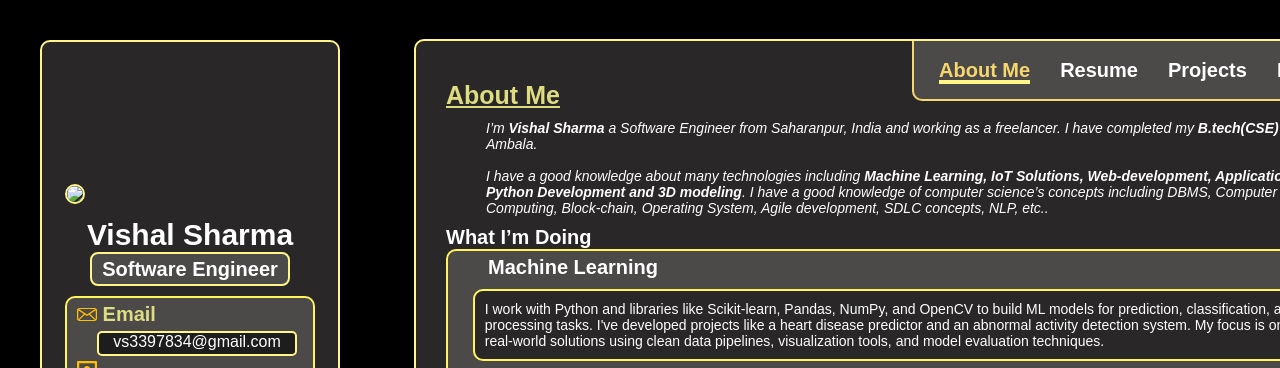
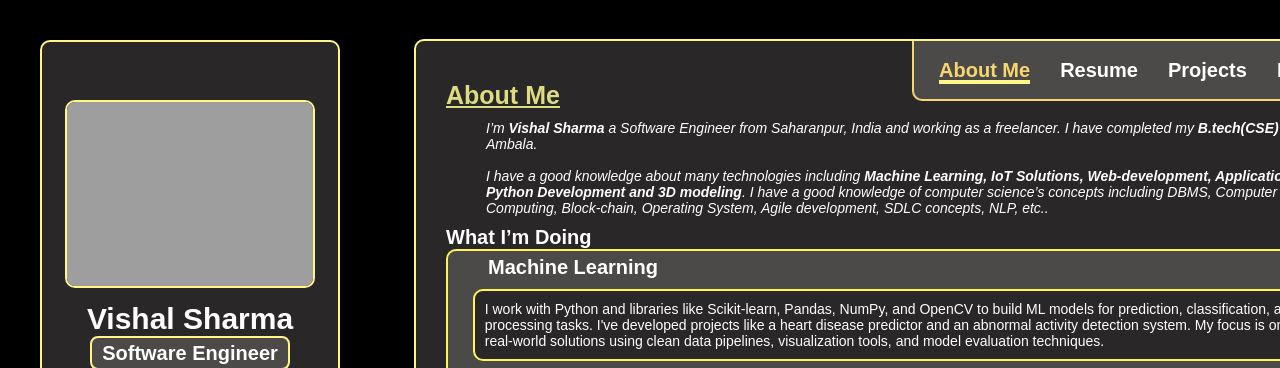
Before and after one commit to VishalSharmaCode/Portfolio, a plain HTML site: page index.html in a window 1280 px wide. Shown: the top 368 px of the page. Drawn offline with Linux system fonts and the light colour scheme; the site is published under a folder, as on GitHub Pages, so addresses that start at the root find nothing.

Commit message:
image change

```diff
--- a/index.html
+++ b/index.html
@@ -12,7 +12,7 @@
     <!-- Sidebar  -->
     <aside class="sidebar">
       <div class="content">
-        <img src="/assets/images/file.svg" class="profile-image" />
+        <img class="profile-image" src="assets/images/file.svg" />
         <h1 class="name">Vishal Sharma</h1>
         <div class="post"><p class="des">Software Engineer</p></div>
         <div class="contact">
--- a/stylet.css
+++ b/stylet.css
@@ -109,7 +109,6 @@ body {
   padding: 40px;
   position: fixed;
   overflow: hidden;
-
 }
 
 .navbar {
```
